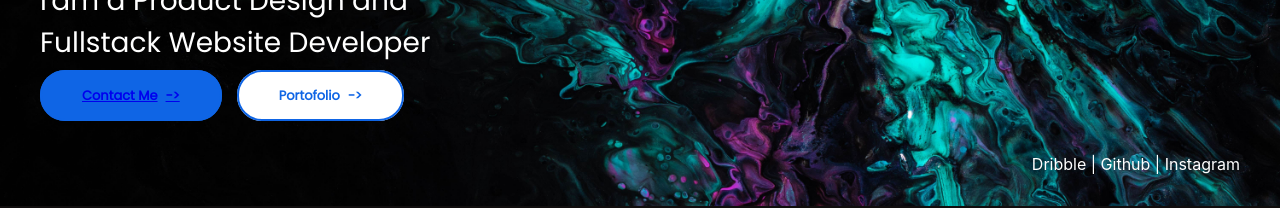
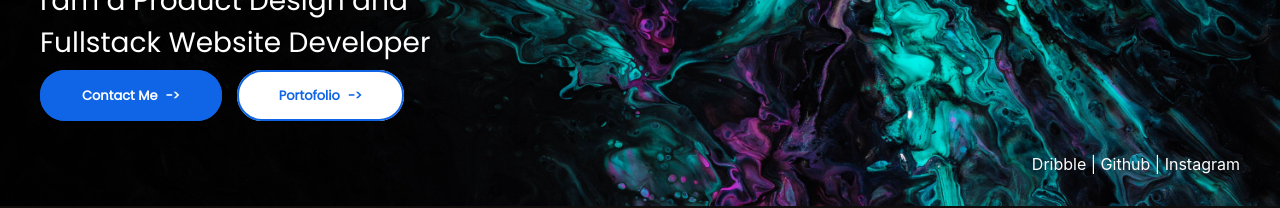
Before and after one commit to dikyriz/landing-page1, a React (Create React App) app: page / in a window 1280 px wide. Shown: the part 427-635 px from the top of the page. Built offline with nearby package versions, Linux system fonts and the light colour scheme.

Commit message:
update pages

```diff
--- a/src/App.css
+++ b/src/App.css
@@ -81,6 +81,8 @@
 .btn-contact {
   background-color: #0F65E5;
   border: 2px solid #0F65E5;
+  text-decoration: none;
+  color: #fff;
 }
 
 .btn-portofolio {
```
